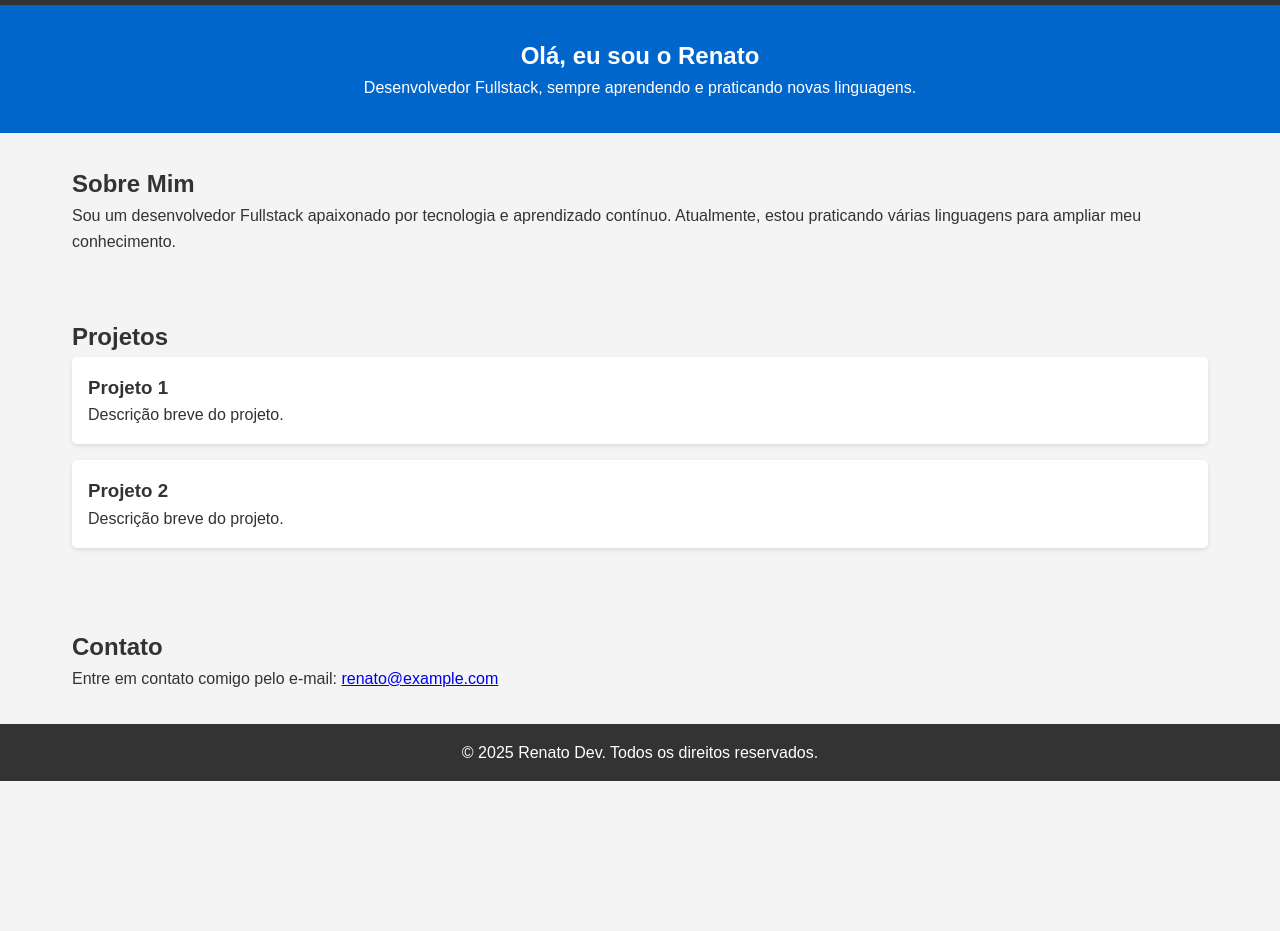
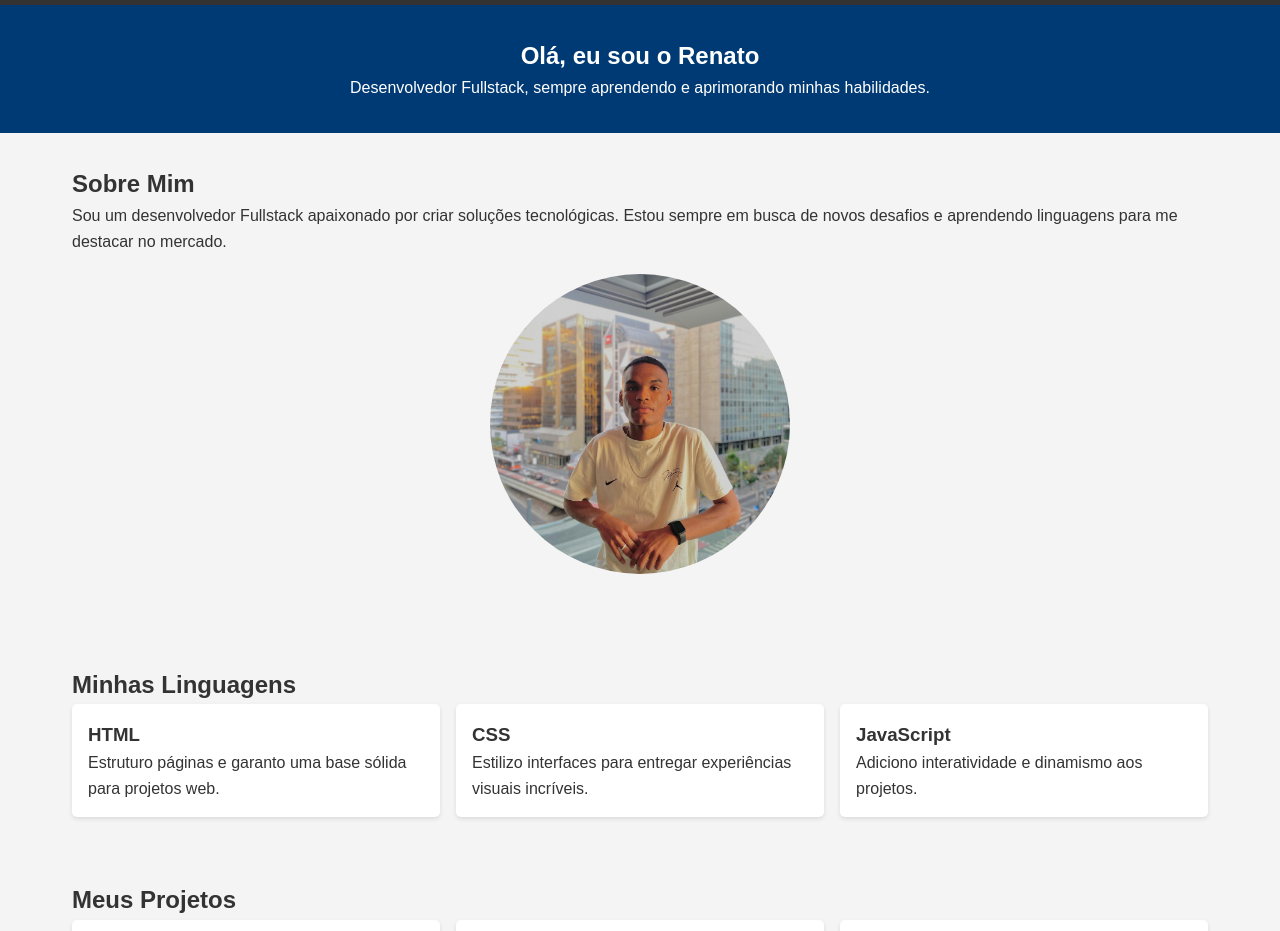
Before and after one commit to Renatocruzsouza/Renatocruzsouza, a plain HTML site: page index.html in a window 1280 px wide. Shown: the part 53-984 px from the top of the page. Before the commit the page ends 834 px from the top, so only its background shows below. Drawn offline with Linux system fonts and the light colour scheme.

Commit message:
update template

```diff
--- a/index.html
+++ b/index.html
@@ -1,43 +1,84 @@
 <!DOCTYPE html>
 <html lang="pt-BR">
+
 <head>
     <meta charset="UTF-8">
     <meta name="viewport" content="width=device-width, initial-scale=1.0">
     <title>Portfólio - Renato</title>
     <link rel="stylesheet" href="style.css">
 </head>
+
 <body>
     <header>
         <nav>
             <div class="logo">Renato Dev</div>
             <ul class="nav-links">
                 <li><a href="#about">Sobre</a></li>
+                <li><a href="#skills">Linguagens</a></li>
                 <li><a href="#projects">Projetos</a></li>
                 <li><a href="#contact">Contato</a></li>
             </ul>
         </nav>
     </header>
 
-  <main>
     <section id="hero">
         <h1>Olá, eu sou o Renato</h1>
-      <p>Desenvolvedor Fullstack, sempre aprendendo e praticando novas linguagens.</p>
+        <p>Desenvolvedor Fullstack, sempre aprendendo e aprimorando minhas habilidades.</p>
     </section>
+    <main>
 
         <section id="about">
             <h2>Sobre Mim</h2>
-      <p>Sou um desenvolvedor Fullstack apaixonado por tecnologia e aprendizado contínuo. Atualmente, estou praticando várias linguagens para ampliar meu conhecimento.</p>
+            <p>Sou um desenvolvedor Fullstack apaixonado por criar soluções tecnológicas. Estou sempre em busca de novos
+                desafios e aprendendo linguagens para me destacar no mercado.</p>
+            <div class="image">
+
+                <img src="renato.png" alt="">
+            </div>
+
+        </section>
+
+        <section id="skills">
+            <h2>Minhas Linguagens</h2>
+            <div class="skills-container">
+                <div class="skill">
+                    <h3>HTML</h3>
+                    <p>Estruturo páginas e garanto uma base sólida para projetos web.</p>
+                </div>
+                <div class="skill">
+                    <h3>CSS</h3>
+                    <p>Estilizo interfaces para entregar experiências visuais incríveis.</p>
+                </div>
+                <div class="skill">
+                    <h3>JavaScript</h3>
+                    <p>Adiciono interatividade e dinamismo aos projetos.</p>
+                </div>
+                <!-- <div class="skill">
+                    <h3>Node.js</h3>
+                    <p>Desenvolvo servidores eficientes e escaláveis.</p>
+                </div>
+                <div class="skill">
+                    <h3>React</h3>
+                    <p>Crio interfaces modernas e responsivas.</p>
+                </div> -->
+            </div>
         </section>
 
         <section id="projects">
-      <h2>Projetos</h2>
+            <h2>Meus Projetos</h2>
+            <div class="projects-container">
                 <div class="project">
-        <h3>Projeto 1</h3>
-        <p>Descrição breve do projeto.</p>
+                    <h3>Site de Portfólio</h3>
+                    <p>Criação de um site responsivo para apresentar minha experiência e habilidades.</p>
                 </div>
                 <div class="project">
-        <h3>Projeto 2</h3>
-        <p>Descrição breve do projeto.</p>
+                    <h3>API de Cadastro</h3>
+                    <p>Desenvolvi uma API com Node.js e Express para gerenciamento de usuários.</p>
+                </div>
+                <div class="project">
+                    <h3>Aplicativo de Lista de Tarefas</h3>
+                    <p>Uma aplicação em React para organizar tarefas diárias.</p>
+                </div>
             </div>
         </section>
 
@@ -51,6 +92,7 @@
         <p>© 2025 Renato Dev. Todos os direitos reservados.</p>
     </footer>
 
-  <script src="script.js" ></script>
+    <script src="script.js"></script>
 </body>
+
 </html>
--- a/style.css
+++ b/style.css
@@ -15,7 +15,6 @@
   background: #333;
   color: #fff;
   padding: 1rem 0;
-    text-align: center;
 }
 
 nav {
@@ -41,20 +40,45 @@
 #hero {
   text-align: center;
   padding: 2rem;
-    background: #0066cc;
+  background: #003a74;
   color: #fff;
 }
 
-  #projects, #about, #contact {
+.image {
+  text-align: center;
+  margin: 20px 0;
+}
+
+.image img {
+  max-width: 100%;
+  height: auto;
+  display: inline-block;
+  border-radius: 10px;
+}
+
+#about img {
+  height: 300px;
+  width: 300px;
+  border-radius: 100%;
+}
+
+main section {
   padding: 2rem;
   max-width: 1200px;
   margin: 0 auto;
 }
 
+.skills-container,
+.projects-container {
+  display: grid;
+  grid-template-columns: repeat(auto-fit, minmax(200px, 1fr));
+  gap: 1rem;
+}
+
+.skill,
 .project {
   background: #fff;
   padding: 1rem;
-    margin-bottom: 1rem;
   border-radius: 5px;
   box-shadow: 0 2px 4px rgba(0, 0, 0, 0.1);
 }
```
Also changed, not shown: renato.png (added). Lines whose indentation alone changed are shown as unchanged.
